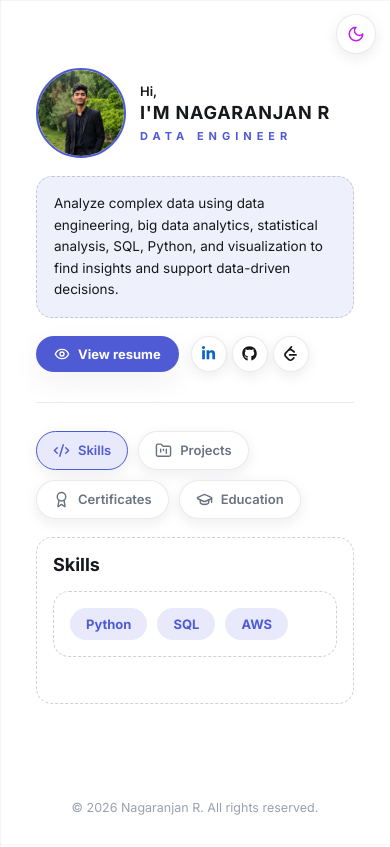
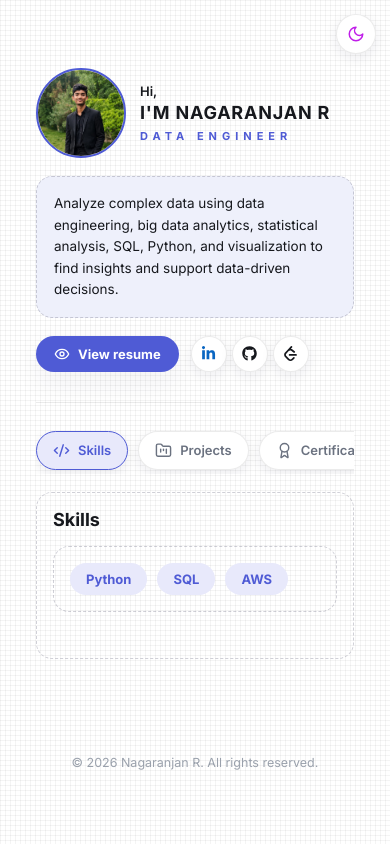
Before and after one commit to nagaranjan-r-de/Portfolio, a React (Vite) app in the folder frontend/: page / in a window 390 px wide. Built offline with nearby package versions, Linux system fonts and the light colour scheme.

Commit message:
fix changes

```diff
--- a/frontend/src/index.css
+++ b/frontend/src/index.css
@@ -1232,7 +1232,30 @@ footer {
   .navicons-panel-container {
     padding: 16px;
   }
-}
+
+  .navicons-tablist {
+    flex-wrap: nowrap;
+    overflow-x: auto;
+    scroll-snap-type: x mandatory;
+    scroll-behavior: smooth;
+
+    padding-bottom: 4px;
+
+    -ms-overflow-style: none;
+    scrollbar-width: none;
+  }
+
+  .navicons-tablist::-webkit-scrollbar {
+    display: none;
+  }
+
+  .navicons-tab-btn {
+    flex: 0 0 auto;
+    scroll-snap-align: start;
+    white-space: nowrap;
+  }
+}
+
 
 /* ---------- Nav icons — very small phones ---------- */
 
@@ -1240,10 +1263,6 @@ footer {
   .navicons-tab-btn {
     padding: 8px 10px;
     gap: 6px;
-  }
-
-  .navicons-tab-label {
-    display: none;
   }
 }
 
```
